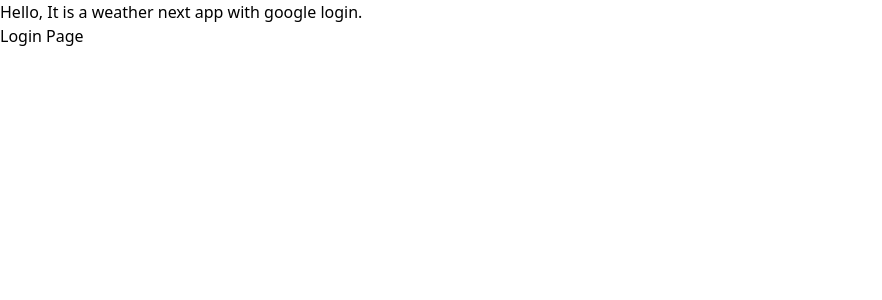
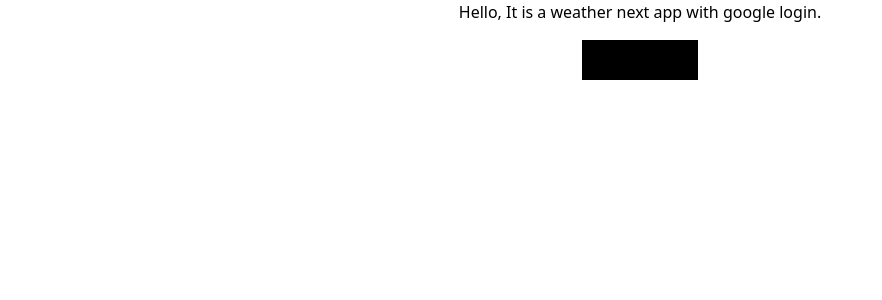
Before and after one commit to TrymoretimeH/Weather-Next-App, a Next.js app: page / in a window 1280 px wide. Shown: the top 300 px of the page, without its empty margins (0-882 px from the left). Built offline with nearby package versions, Linux system fonts and the light colour scheme.

Commit message:
set title all pages

```diff
--- a/pages/_app.tsx
+++ b/pages/_app.tsx
@@ -1,7 +1,5 @@
 import "@/styles/globals.css";
-import type { AppProps } from "next/app";
 import { SessionProvider } from "next-auth/react"
-import type {  } from "next-auth/next"
 
 export default function App({ Component, pageProps, session }: { Component: any, pageProps: any, session: any}) {
   return (
--- a/pages/index.tsx
+++ b/pages/index.tsx
@@ -7,12 +7,12 @@ const inter = Inter({ subsets: ['latin'] })
 
 export default function Home() {
   return (
-    <div>
+    <div className='text-center w-full'>
       <Head>
         <title>Weather Next App</title>
       </Head>
       <p>Hello, It is a weather next app with google login.</p>
-      <button><Link href="/login" >Login Page</Link></button>
+      <button className='mt-4 py-2 px-4 bg-black'><Link href="/login" >Login Page</Link></button>
     </div>
   )
 }
--- a/pages/login.tsx
+++ b/pages/login.tsx
@@ -2,6 +2,7 @@
 import React from "react";
 import { useSession, signIn, signOut } from "next-auth/react";
 import Link from "next/link";
+import Head from "next/head";
 
 const Login = () => {
   const { data: session } = useSession();
@@ -10,9 +11,17 @@ const Login = () => {
     if (session.user) {
       return (
         <div className="w-full">
+          <Head>
+            <title>Login</title>
+          </Head>
           <div className="flex justify-between w-full px-4  mt-4">
             <p>Hi, {session.user.email}</p>
-            <button className="px-4 py-2 text-white bg-black rounded-xl" onClick={() => signOut()}>Sign Out</button>
+            <button
+              className="px-4 py-2 text-white bg-black rounded-xl"
+              onClick={() => signOut()}
+            >
+              Sign Out
+            </button>
           </div>
           <div className="text-center underline">
             <Link href="/weatherApp">Weather App</Link>
@@ -23,8 +32,16 @@ const Login = () => {
   } else {
     return (
       <div className="text-center">
+        <Head>
+          <title>Login</title>
+        </Head>
         <p>You are not signed in.</p>
-        <button className="px-4 py-2 mt-4 text-white bg-black rounded-xl" onClick={() => signIn()}>Sign In</button>
+        <button
+          className="px-4 py-2 mt-4 text-white bg-black rounded-xl"
+          onClick={() => signIn()}
+        >
+          Sign In
+        </button>
       </div>
     );
   }
--- a/pages/weatherApp.tsx
+++ b/pages/weatherApp.tsx
@@ -5,6 +5,7 @@ import { BsSearch } from "react-icons/bs";
 import Image from "next/image";
 import weatherImg from "../public/weather.jpg";
 import Weather from "../components/Weather";
+import Head from "next/head";
 
 type Props = {};
 
@@ -36,6 +37,9 @@ const WeatherApp = (props: Props) => {
     if (session.user) {
       return (
         <div className="">
+          <Head>
+            <title>Weather App</title>
+          </Head>
           <div className="absolute top-0 left-0 right-0 bottom-0 bg-black/20 z-[1]"></div>
           {/* Background Image */}
           <Image
```
